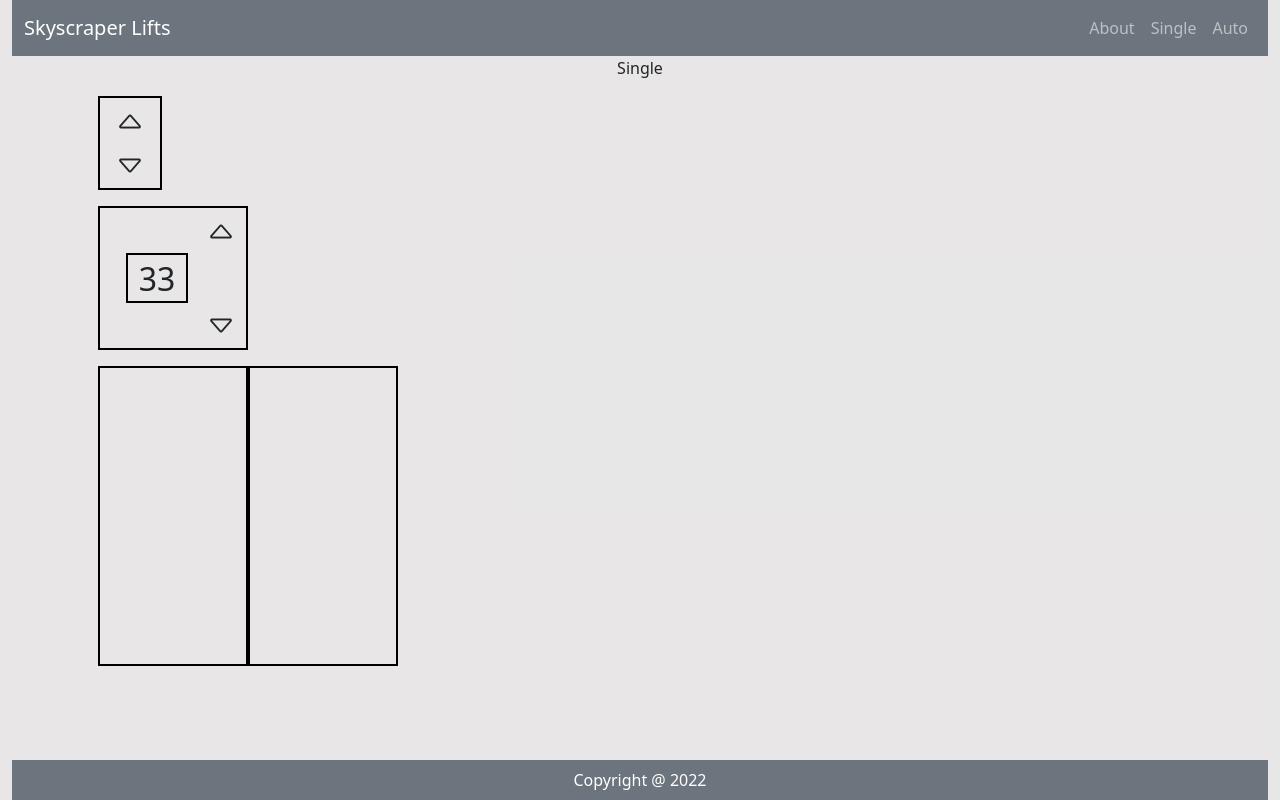
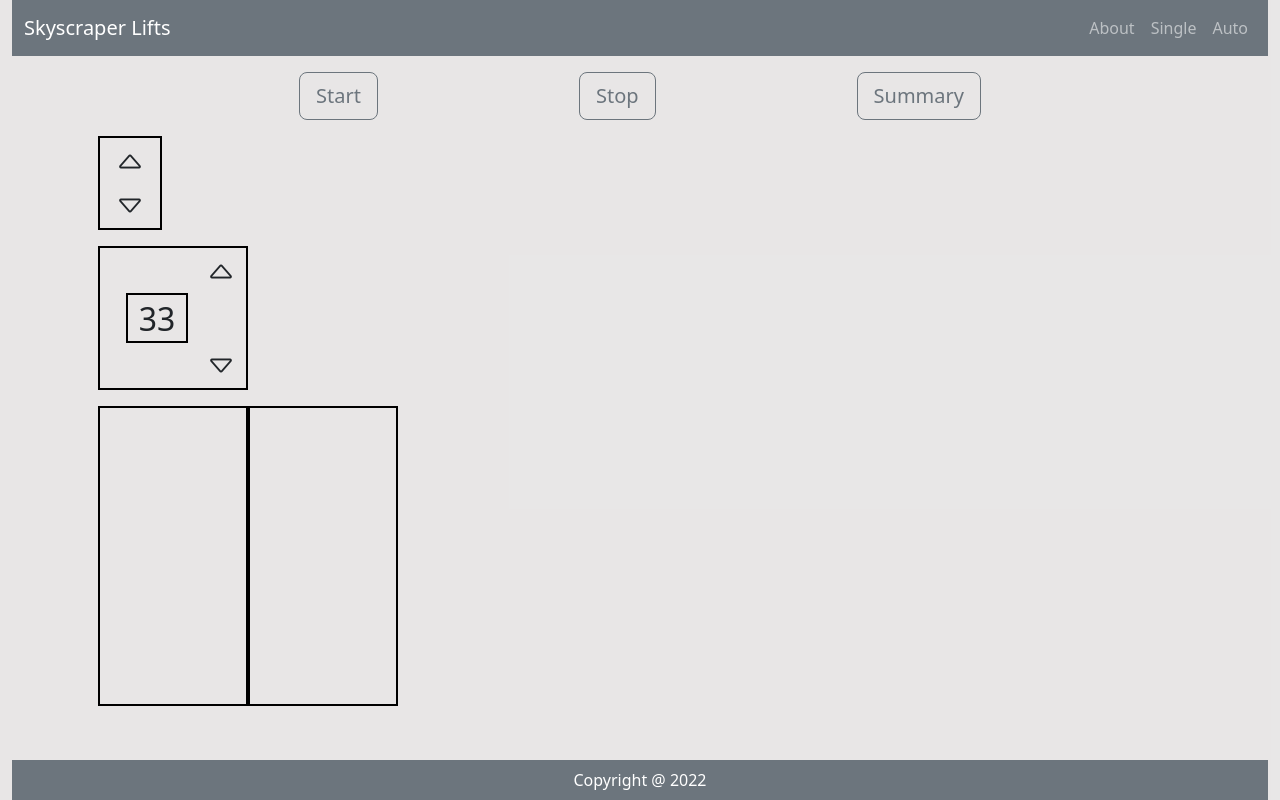
Before and after one commit to JamesFThomas/skyscraper-lifts, a React (Create React App) app: page /single in a window 1280 px wide. Built offline with nearby package versions, Linux system fonts and the light colour scheme.

Commit message:
controlButtons.js created for system control

```diff
--- /dev/null
+++ b/src/components/lift/ControlButtons.js
@@ -0,0 +1,26 @@
+import React from 'react';
+import Button from 'react-bootstrap/Button';
+import '../../styles/controlButtons.css';
+
+const ControlButtons = () => {
+  return (
+    <div className='buttonPanel'>
+      <Button
+        className='startBtn'
+        variant='outline-secondary'
+        size='lg'
+        style={{}}
+      >
+        Start
+      </Button>
+      <Button className='stopBtn' variant='outline-secondary' size='lg'>
+        Stop
+      </Button>
+      <Button className='summaryBtn' variant='outline-secondary' size='lg'>
+        Summary
+      </Button>
+    </div>
+  );
+};
+
+export default ControlButtons;
--- a/src/components/pages/Single.js
+++ b/src/components/pages/Single.js
@@ -3,12 +3,13 @@ import Container from 'react-bootstrap/Container';
 import CallPanel from '../lift/CallPanel';
 import DisplayPanel from '../lift/DisplayPanel';
 import LiftDoors from '../lift/LiftDoors';
+import ControlButtons from '../lift/ControlButtons';
 
 const Single = () => {
   return (
     <div className='page'>
       <Container>
-        <div>{'Single'}</div>
+        <ControlButtons />
         <CallPanel />
         <DisplayPanel />
         <LiftDoors />
--- /dev/null
+++ b/src/styles/controlButtons.css
@@ -0,0 +1,16 @@
+.buttonPanel {
+  display: flex;
+  flex-direction: row;
+  justify-content: space-evenly;
+  margin: 1em;
+}
+
+.startBtn:hover {
+  background-color: green !important;
+}
+.stopBtn:hover {
+  background-color: crimson !important;
+}
+.summaryBtn:hover {
+  background-color: blueviolet !important;
+}
```
